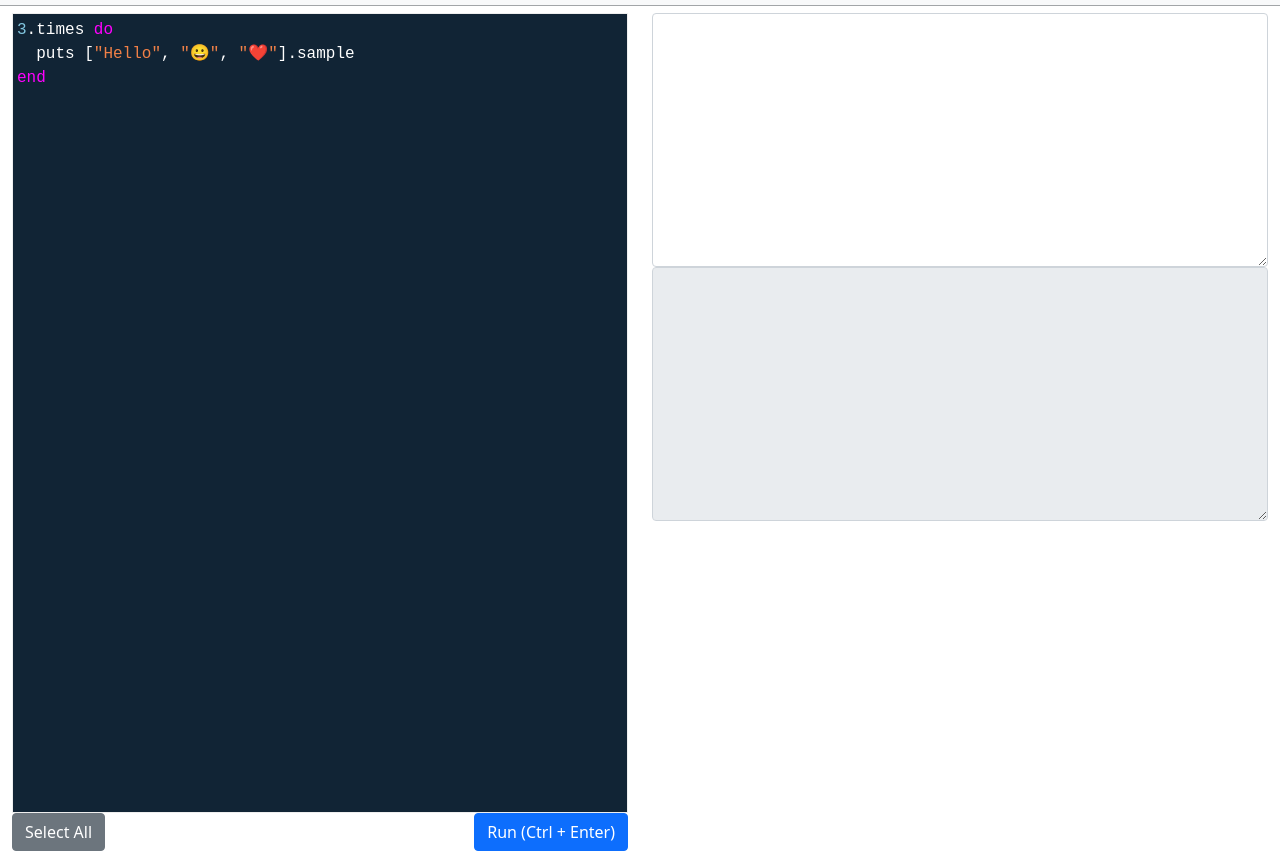
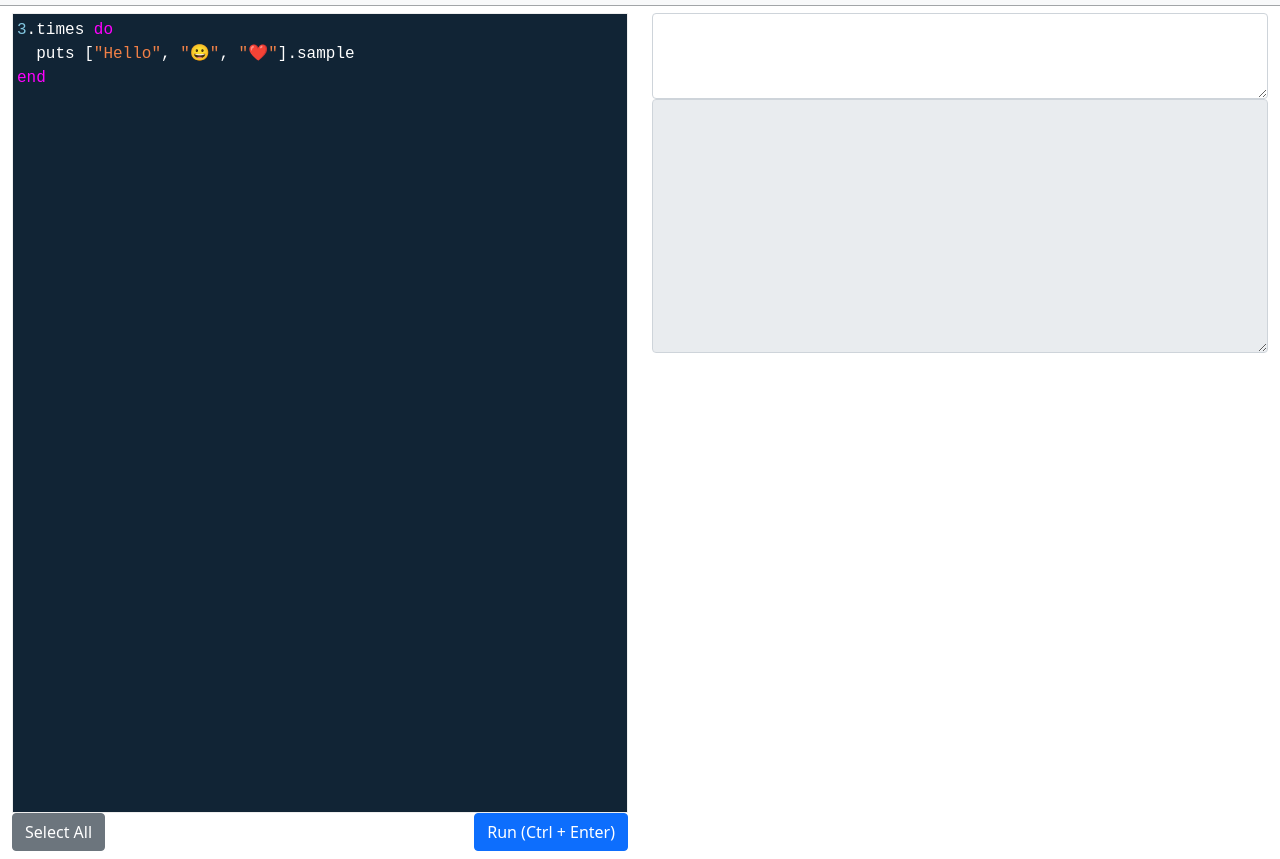
Before and after one commit to ongaeshi/rconv, a plain HTML site: page index.html in a window 1280 px wide. Shown: the part 51-910 px from the top of the page. Drawn offline with nearby package versions, Linux system fonts and the light colour scheme; no server answers.

Commit message:
deploy: a388559a8cada653f8ac83a289beec6a75129713

```diff
--- a/index.html
+++ b/index.html
@@ -47,7 +47,7 @@ end
           <button id="run" type="button" class="btn btn-primary float-end">Run (Ctrl + Enter)</button>
         </div>
         <div class="col-lg">
-          <textarea id="input2" class="form-control font-monospace" rows="10"></textarea>
+          <textarea id="input2" class="form-control font-monospace" rows="3"></textarea>
           <textarea id="output" class="form-control font-monospace" rows="10" readonly></textarea>
         </div>
     </div>
```
